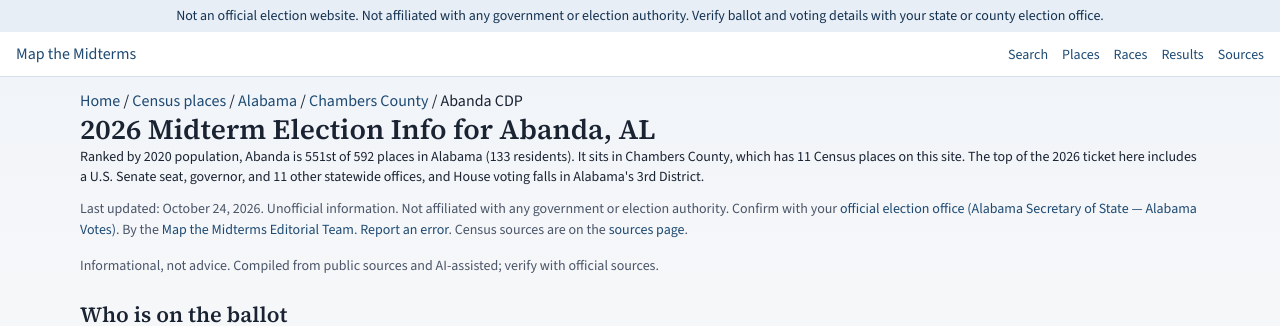
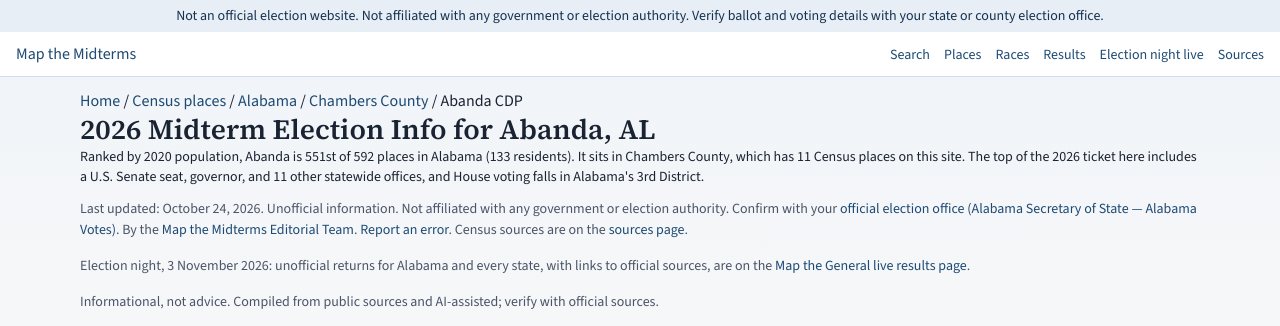
Before and after one commit to joshuaofisrael/midterm-map, a Next.js app: page /cities/AL/abanda-cdp in a window 1280 px wide. Shown: the top 326 px of the page. Built offline with nearby package versions, Linux system fonts and the light colour scheme; no server answers.

Commit message:
City pages: link to election night live results on Map the General (#119)
Co-authored-by: joshuaofisrael <joshuaofisrael@users.noreply.github.com>

```diff
--- a/src/app/cities/[state]/[city]/page.tsx
+++ b/src/app/cities/[state]/[city]/page.tsx
@@ -122,6 +122,11 @@ export default async function CityPage({
         <Link href={reportErrorHref(path)}>Report an error</Link>. Census sources are on the{" "}
         <a href="/sources/#gazetteer">sources page</a>.
       </p>
+      <p className="note">
+        Election night, 3 November 2026: unofficial returns for {state.name} and every state, with
+        links to official sources, are on the{" "}
+        <a href="https://mapthegeneral.com/us/en/live/">Map the General live results page</a>.
+      </p>
       <InfoNote city />
       <CityCandidates code={state.code} place={place} />
       <CityLocal code={state.code} place={place} />
--- a/src/components/CityChrome.tsx
+++ b/src/components/CityChrome.tsx
@@ -20,6 +20,7 @@ export function CityChrome({ children, path }: { children: ReactNode; path: stri
           <Link href="/cities">Places</Link>
           <Link href="/races">Races</Link>
           <Link href="/results">Results</Link>
+          <a href="https://mapthegeneral.com/us/en/live/">Election night live</a>
           <Link href="/sources">Sources</Link>
         </nav>
       </header>
```
